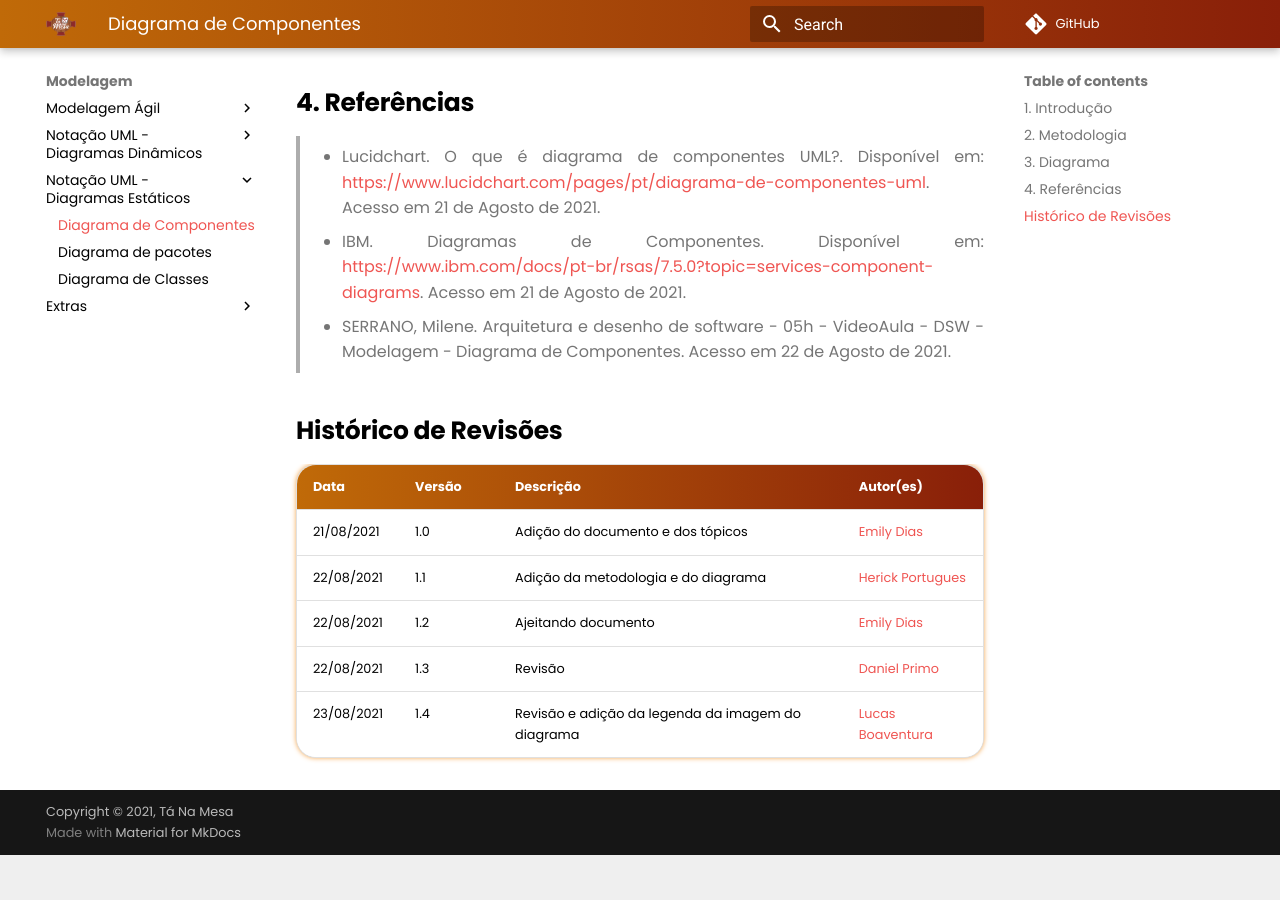
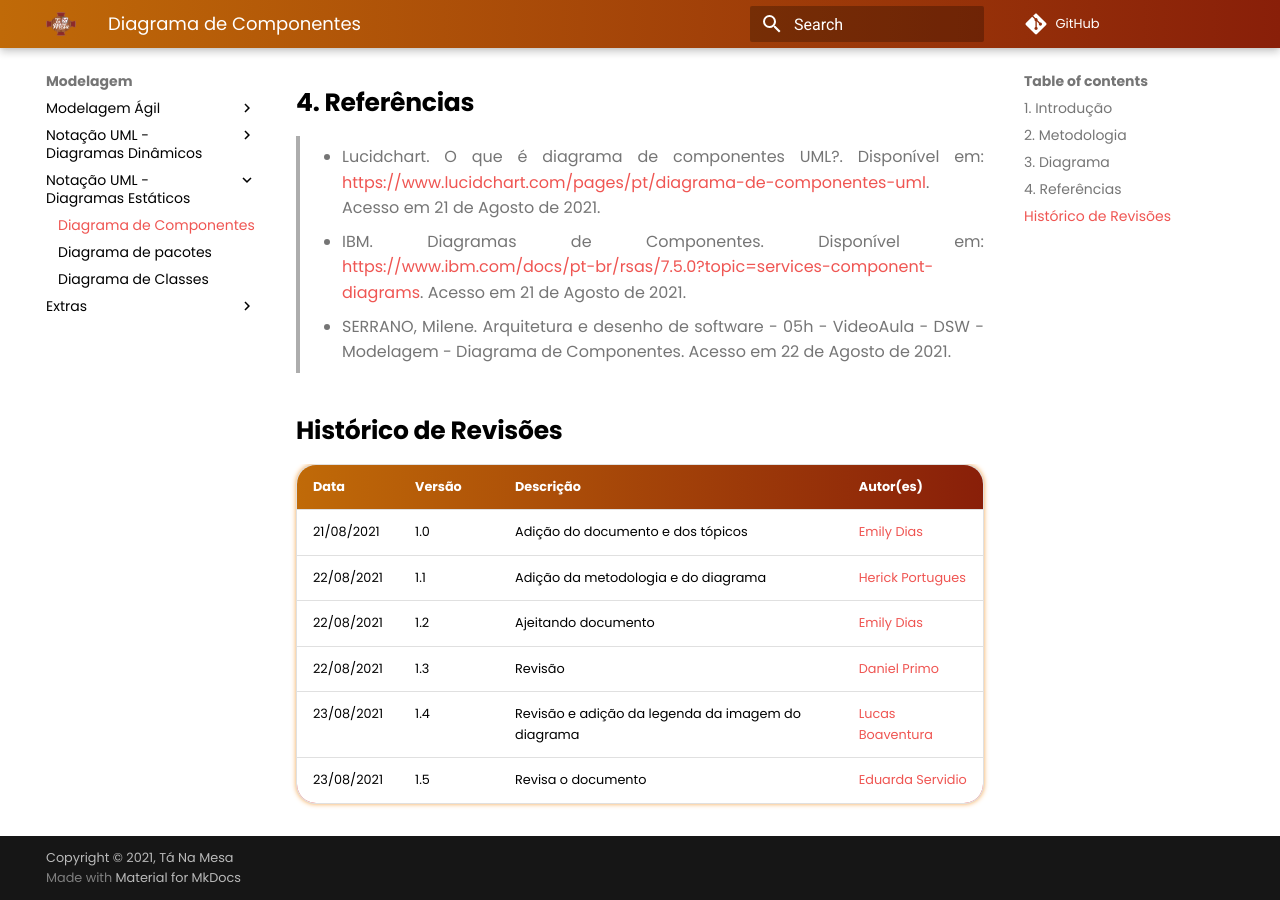
Before and after one commit to UnBArqDsw2021-1/2021.1_G02_TaNaMesa_docs, an MkDocs documentation site: the page built from docs/2-Modelagem/Diagramas-Estaticos/Diagrama-de-componentes.md, in a window 1280 px wide and 900 px high, scrolled down 1547 px. Built offline with MkDocs 1.6.1 and Material for MkDocs 9.7.7, drawn with Linux system fonts in a browser that asks for light colours; comment, search, counter and statistics services are not loaded; before the commit the page ends 2402 px from its top, so only the background shows below that.

Commit message:
(#69)Revisando componentes

```diff
--- a/docs/2-Modelagem/Diagramas-Estaticos/Diagrama-de-componentes.md
+++ b/docs/2-Modelagem/Diagramas-Estaticos/Diagrama-de-componentes.md
@@ -40,3 +40,4 @@
 | 22/08/2021 | 1.2    | Ajeitando documento                                 | [Emily Dias](https://github.com/emysdias)             |
 | 22/08/2021 | 1.3    | Revisão                                             | [Daniel Primo](https://github.com/danieldagerom)      |
 | 23/08/2021 | 1.4    | Revisão e adição da legenda da imagem do diagrama   | [Lucas Boaventura](https://github.com/lboaventura25)  |
+| 23/08/2021 | 1.5    | Revisa o documento                                  | [Eduarda Servidio](https://github.com/ServideoEC)
```
